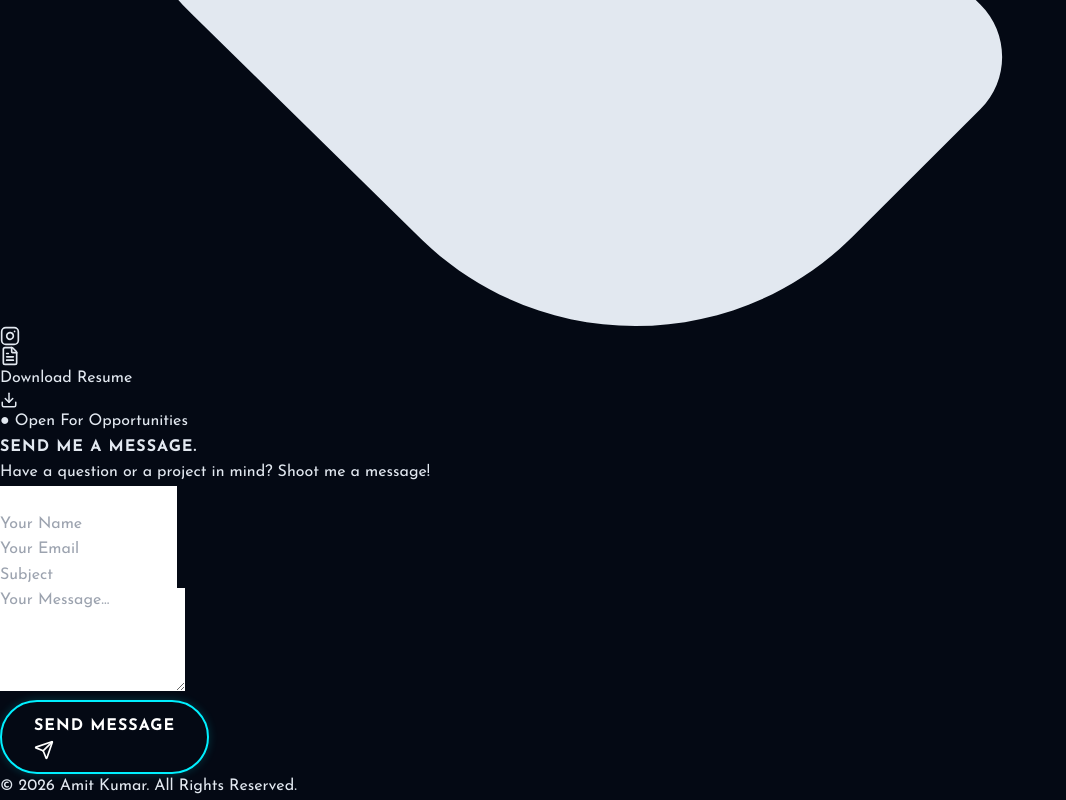
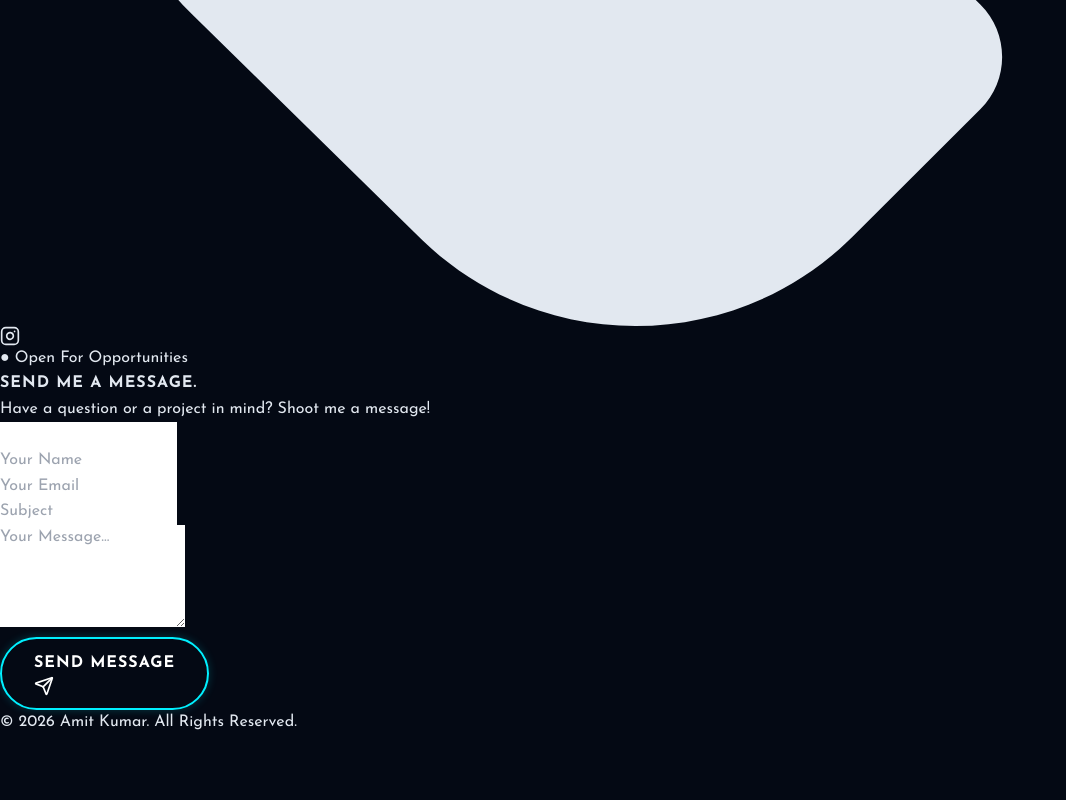
Before and after one commit to amitraj99053/Amit-Portfolio, a React (Vite) app: page / in a window 1280 px wide. Shown: the part 4832-5632 px from the top of the page, without its empty margins (0-1066 px from the left). After the commit the page ends 5568 px from the top, so only its background shows below. Built offline with nearby package versions, Linux system fonts and the light colour scheme; no server answers.

Commit message:
Remove resume button and pdf file

```diff
--- a/src/components/Contact.jsx
+++ b/src/components/Contact.jsx
@@ -1,6 +1,6 @@
 import React, { useState } from 'react';
 import { motion } from 'framer-motion';
-import { Mail, MapPin, Send, Linkedin, Github, Globe, FileText, Download, Instagram } from 'lucide-react';
+import { Mail, MapPin, Send, Linkedin, Github, Globe, Instagram } from 'lucide-react';
 import API_BASE_URL from '../apiConfig';
 
 const LeetCodeIcon = (props) => (
@@ -146,16 +146,6 @@ const Contact = () => {
             </div>
 
             <div className="mt-12 space-y-6">
-              <a
-                href="/Amit_Kumar_Resume.pdf"
-                download
-                className="flex items-center justify-center gap-3 w-full py-4 px-6 bg-[#0055ff] hover:bg-[#0044dd] text-white rounded-2xl font-bold tracking-wide transition-all shadow-[0_10px_20px_rgba(0,85,255,0.2)] hover:shadow-[0_15px_30px_rgba(0,85,255,0.3)] group"
-              >
-                <FileText size={20} className="group-hover:scale-110 transition-transform" />
-                Download Resume
-                <Download size={18} className="opacity-50 group-hover:translate-y-0.5 transition-transform" />
-              </a>
-
               <div className="flex items-center justify-center">
                 <span className="inline-block py-2 px-4 rounded-full border border-green-500/50 bg-green-500/10 text-green-400 text-xs font-mono font-bold tracking-widest uppercase shadow-[0_0_10px_rgba(34,197,94,0.2)]">
                   ● Open For Opportunities
```
Also changed, not shown: 1 other file (tests, documents, lock files or other folders).
